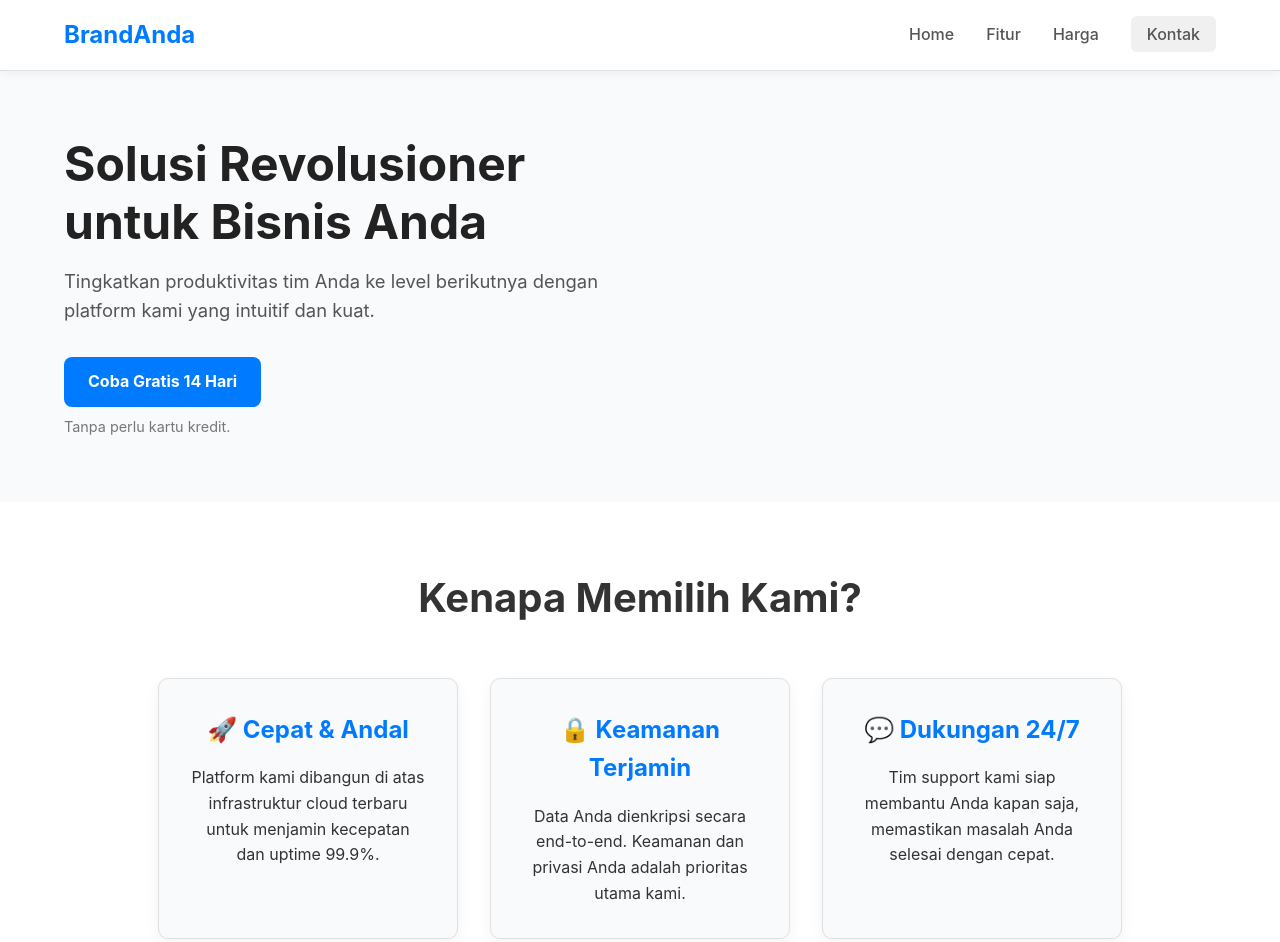
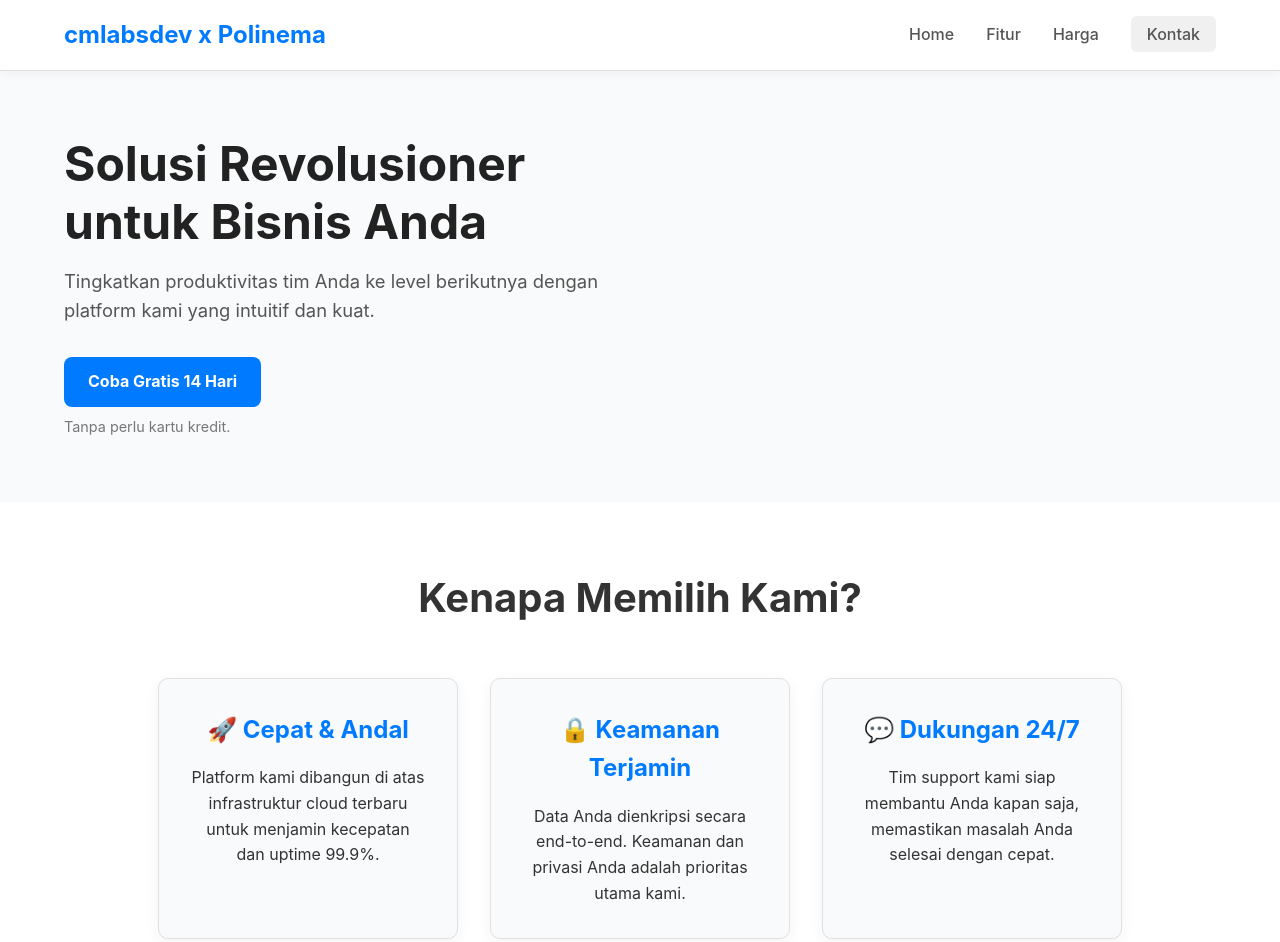
Before and after one commit to rifqiiardhian/sample-polinema-bootcamp, a plain HTML site: page index.html in a window 1280 px wide. Shown: the top 942 px of the page. Drawn offline with Linux system fonts and the light colour scheme.

Commit message:
update logo and title

```diff
--- a/index.html
+++ b/index.html
@@ -3,14 +3,14 @@
 <head>
     <meta charset="UTF-8">
     <meta name="viewport" content="width=device-width, initial-scale=1.0">
-    <title>Landing Page Produk Anda</title>
+    <title>Landing Page cmlabsdev Project Sample</title>
     <link rel="stylesheet" href="assets/style.css">
 </head>
 <body>
 
     <header>
         <nav>
-            <div class="logo">BrandAnda</div>
+            <div class="logo">cmlabsdev x Polinema</div>
             <ul>
                 <li><a href="#hero">Home</a></li>
                 <li><a href="#fitur">Fitur</a></li>
```
